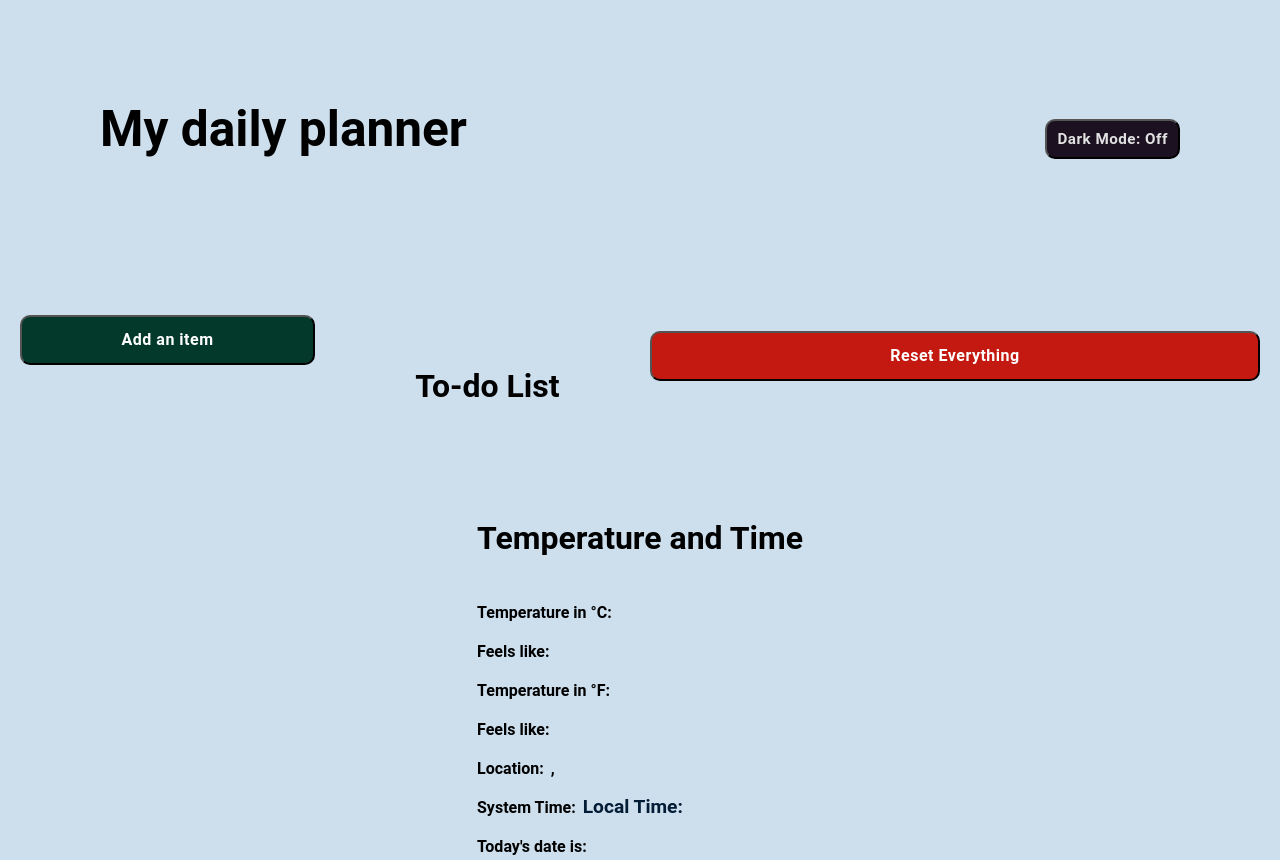
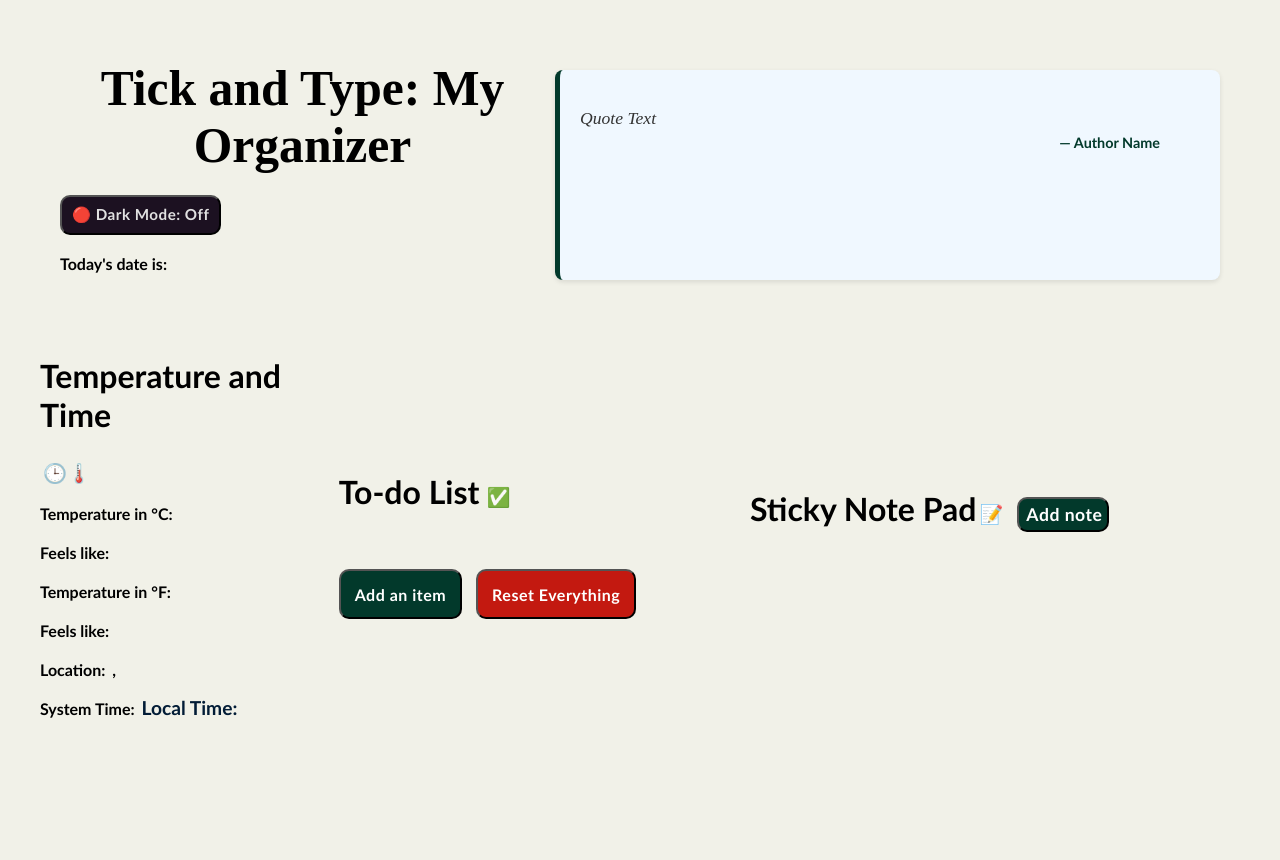
Before and after one commit to john-joshua-m/MO-IT161_S3101_Group-2, a plain HTML site: page index.html in a window 1280 px wide. Shown: the top 860 px of the page. After the commit the page ends 800 px from the top, so only its background shows below. Drawn offline with Linux system fonts and the light colour scheme; a script that the page names is missing.

Commit message:
Fix HTML structure and CSS styling. Update style.css with CSS style guide documentation content. Fix grid structure on style.css to organize <div> groups better. Add quote <div> as a placeholder for quote of the day API that will soon be implemented.

```diff
--- a/index.html
+++ b/index.html
@@ -8,21 +8,32 @@
 </head>
 <body>
     <div class="header-container">
-        <h1>My daily planner <p id="current-day"></p></h1>
-        <button id="dark-mode">Dark Mode: Off</button>
+        <div class="header-info">
+            <h1>Tick and Type: My Organizer <p id="current-day"></p></h1>
+            <button id="dark-mode">🔴 Dark Mode: Off</button>
+            <div class="date-div">
+                <p>Today's date is: <span class="info" id="current-date"></span></p>
+            </div>
+        </div>
+    <div class="quote-container">
+        <p id="quote-text">Quote Text</p>
+        <p id="quote-author">― Author Name</p>
+    </div>
+
     </div>
 
     <div class="flex-container">
 
         <div class="to-do-container">
-            <h2>To-do List</h2>
+            <h2>To-do List</h2> <span class="emoji">✅</span>
+            <div id="items" >
                 <div id="item">
-                </div>
+</div>
             </div>
 
             <template id="item-template">
                 <input type="checkbox" class="item-completed">
-                <input type="text" class="item-description" placeholder="Enter your task here...">
+                <input type="text" class="item-description" placeholder="To-Do item...">
             </template>
             <button id="add">Add an item</button>
             <button id="reset-all">Reset Everything</button>
@@ -30,12 +41,12 @@
 
         <div class="weather-info-container">
             <div id="weather-div">
-                <h2>Temperature and Time</h2>
+                <h2>Temperature and Time</h2> <span class="emoji">🕒🌡️</span>
                 <p>Temperature in °C: <span class="info" id="temp-celsius"></span>
                    <p>Feels like:<span class="info"  id="feels-celsius"></span></p>
                 </p>
 
-                <p></span></p>
+
                 <p>Temperature in °F: <span class="info" id="temp-fahrenheit"></span>
                     <p>Feels like: <span class="info" id="feels-fahrenheit"></span> </p>
                 </p>
@@ -47,9 +58,7 @@
 
 
                 </div>
-                <div class="date-div">
-                    <p>Today's date is: <span class="info" id="current-date"></span></p>
-                </div>
+
 
 
 
@@ -59,12 +68,12 @@
 
 
         <div class="sticky-container">
-            <h2 id="sticky-title">Sticky Note Pad</h2>
+            <h2 id="sticky-title">Sticky Note Pad</h2><span class="emoji">📝</span>
             <button id="add-note" type="button">Add note</button>
             <div id="sticky-notes">
 
 
-                <textarea class="note" placeholder="Enter your note here"></textarea>
+                <textarea class="note" placeholder="Empty sticky note / Double click to delete a note"></textarea>
 
             </div>
 
--- a/styles/style.css
+++ b/styles/style.css
@@ -1,6 +1,6 @@
 body {
     margin: 0;
-    background-color: rgb(205, 222, 236);
+    background-color: rgb(241, 241, 232);
 }
 
 
@@ -8,12 +8,51 @@ body {
 .header-container {
     display: flex;
     justify-content: space-between;
+    gap: 10px;
+    padding: 60px 0 0 60px;
+
+}
+
+.quote-container {
+    width: 70%;
+    max-width: 600px;
+    margin: 10px 0;
+    padding: 20px 60px 0 0;
+    margin-right: 60px;
+    background-color: #f0f8ff;
+    border-left: 5px solid rgb(2, 57, 43);
+    border-radius: 8px;
+    box-shadow: 0 2px 5px rgba(0, 0, 0, 0.1);
+    display: flex;
+    flex-direction: column;
+    align-items: flex-start;
+    text-align: left;
+    font-family: 'Pacifico',  Segoe Script;
+}
+
+#quote-text {
+    font-family: 'Pacifico',  Segoe Script;
+    font-size: 1.1rem;
+    font-style: italic;
+    color: #333;
+    font-weight: 500;
+    margin-bottom: 5px;
+    padding-left: 20px;
+}
+
+#quote-author {
+    font-family: 'Pacifico', Calibri;
+    font-size: 0.9rem;
+    font-weight: bold;
+    color: rgb(2, 57, 43);
+    margin-top: 0;
+    align-self: flex-end;
 }
 
 #dark-mode {
     height: 35px;
     align-self: center;
-    margin-right: 100px;
+    margin-right: 0;
     padding-top: 5px;
     padding-bottom: 5px;
     padding-left: 10px;
@@ -23,7 +62,7 @@ body {
     background: rgb(28, 17, 33);
     cursor: pointer;
     letter-spacing: .5px;
-    font-family:'Roboto', 'Calibri';
+    font-family: 'Pacifico', Calibri;
     border-radius: 4px;
     border-radius: 10px;
     height: 40px;
@@ -32,13 +71,14 @@ body {
 }
 
 h1 {
-    margin: 100px;
-    font-family:'Roboto', 'Calibri';
+    margin: 0 0 5px 0;
+     font-family: 'Pacifico',  Segoe Script;
     font-size: 3.1rem;
+    text-align: center;
 }
 
 h2 {
-    font-family:'Roboto', 'Calibri';
+    font-family: 'Pacifico', Calibri;
     display: inline-block;
     font-size: 2rem;
 }
@@ -59,13 +99,13 @@ body.dark-mode #current-day {
 }
 
 P {
-    font-family:'Roboto', 'Calibri';
+    font-family: 'Pacifico', Calibri;
     font-weight: bold;
 
 }
 
 span {
-    font-family:'Roboto', 'Calibri';
+    font-family: 'Pacifico', Calibri;
     font-size: 1.2rem;
     color: rgb(2, 28, 54);
     margin-left: 3px;
@@ -137,7 +177,7 @@ span {
     background: rgb(2, 57, 43);
     cursor: pointer;
     letter-spacing: .5px;
-    font-family:'Roboto', 'Calibri';
+    font-family: 'Pacifico', Calibri;
     border-radius: 10px;
     font-size: 1rem;
     height: 50px;
@@ -153,7 +193,7 @@ span {
     background: rgb(2, 57, 43);
     cursor: pointer;
     letter-spacing: .5px;
-    font-family:'Roboto', 'Calibri';
+    font-family: 'Pacifico', Calibri;
     border-radius: 4px;
     border-radius: 10px;
     height: 35px;
@@ -170,7 +210,7 @@ span {
     background: rgb(195, 25, 16);
     cursor: pointer;
     letter-spacing: .5px;
-    font-family:'Roboto', 'Calibri';
+    font-family: 'Pacifico', Calibri;
     border-radius: 10px;
     font-size: 1rem;
     height: 50px;
@@ -228,3 +268,7 @@ span {
 .dark-mode-button {
     background-color: black
 }
+
+@import url('https://fonts.googleapis.com/css2?family=Roboto:ital,wght@0,100;0,300;0,400;0,500;0,700;0,900;1,100;1,300;1,400;1,500;1,700;1,900&display=swap');
+
+@import url('https://fonts.googleapis.com/css2?family=Pacifico&display=swap');
```
